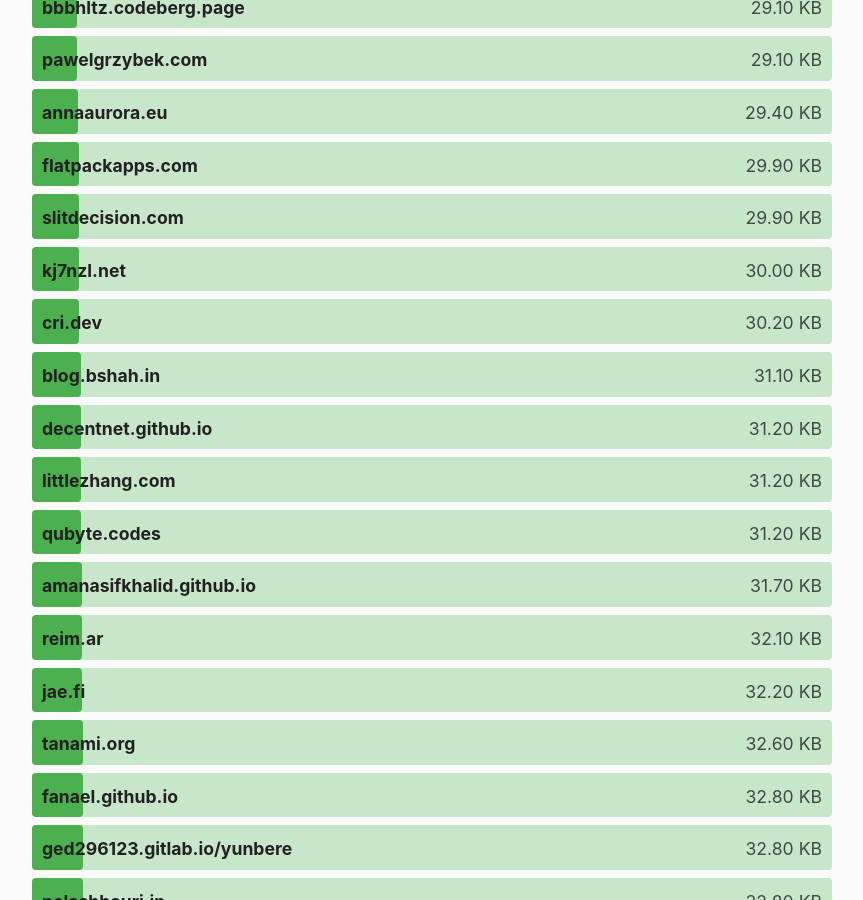
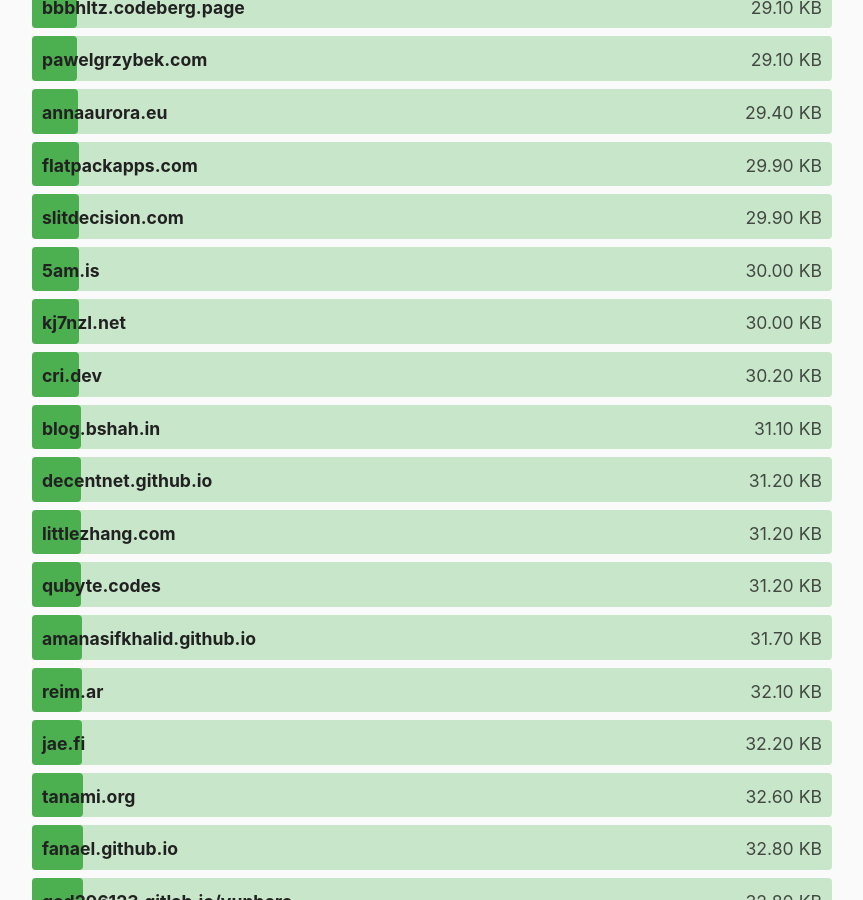
Before and after one commit to kevquirk/512kb.club, a Jekyll site: the page built from index.md, in a window 1280 px wide and 900 px high, scrolled down 9528 px. Shown: the whole window, without its empty margins (208-1071 px from the left). Built offline with Jekyll 4.4.1, drawn with Linux system fonts in a browser that asks for light colours.

Commit message:
Added 5am.is

```diff
--- a/_data/sites.yml
+++ b/_data/sites.yml
@@ -48,6 +48,11 @@
   size: 91.5
   last_checked: 2022-03-06
 
+- domain: 5am.is
+  url: https://5am.is
+  size: 30.0
+  last_checked: 2022-11-26
+
 - domain: 60z.github.io
   url: https://60z.github.io/
   size: 16.2
```
